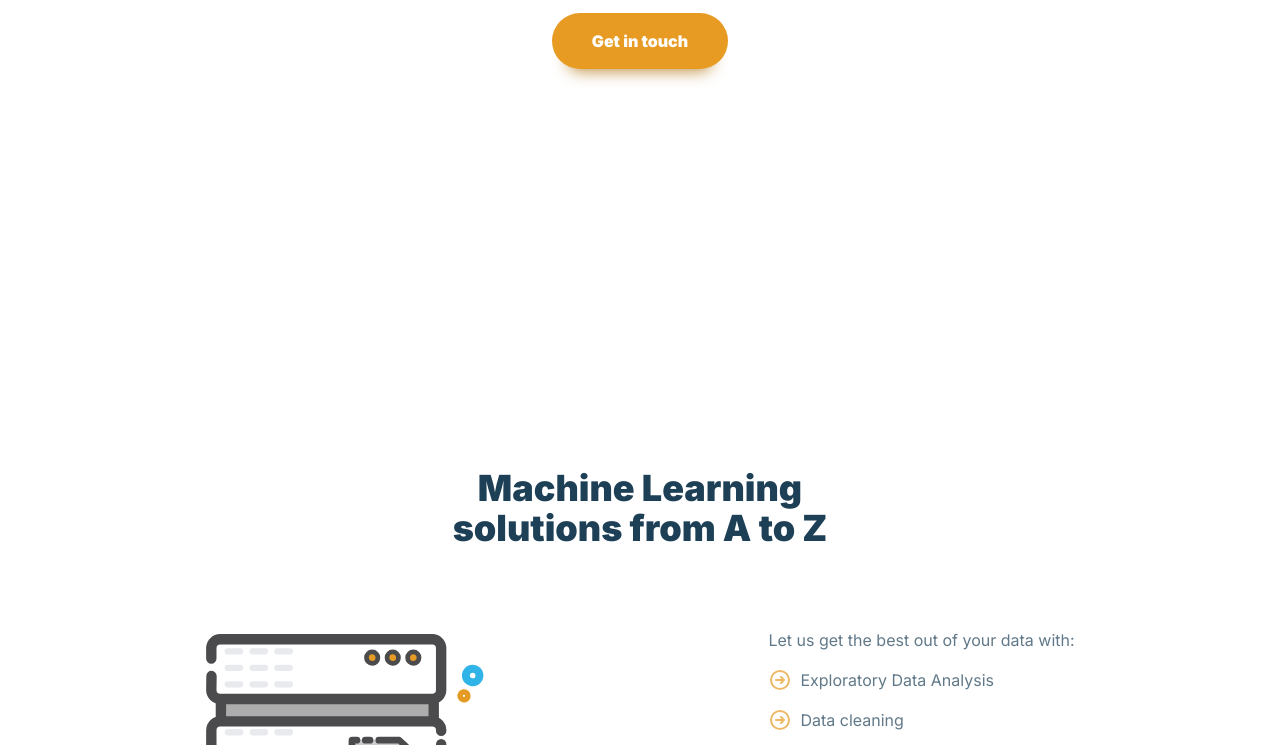
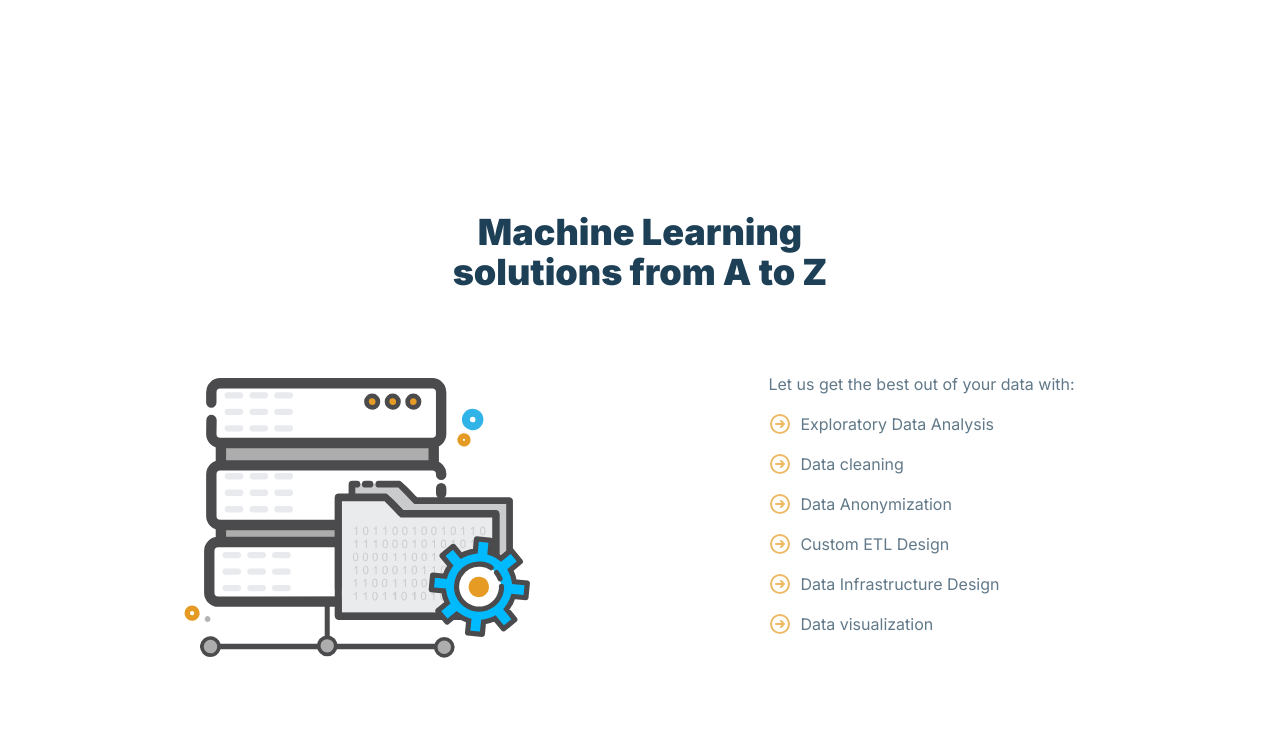
Before and after one commit to avaldevilap/datwit-website, a website built with Vite: page index.html in a window 1280 px wide. Shown: the part 631-1376 px from the top of the page. Built offline with nearby package versions, Linux system fonts and the light colour scheme; files whose address does not match are found by name.

Commit message:
Update style.css

```diff
--- a/src/style.css
+++ b/src/style.css
@@ -381,7 +381,7 @@ section ul > li {
   padding-block: var(--size-900);
 }
 .padding-block-hero {
-  padding-block: 20rem;
+  padding-block: clamp(10rem, 15vw, 20rem);
 }
 
 .margin-inline-auto {
```
